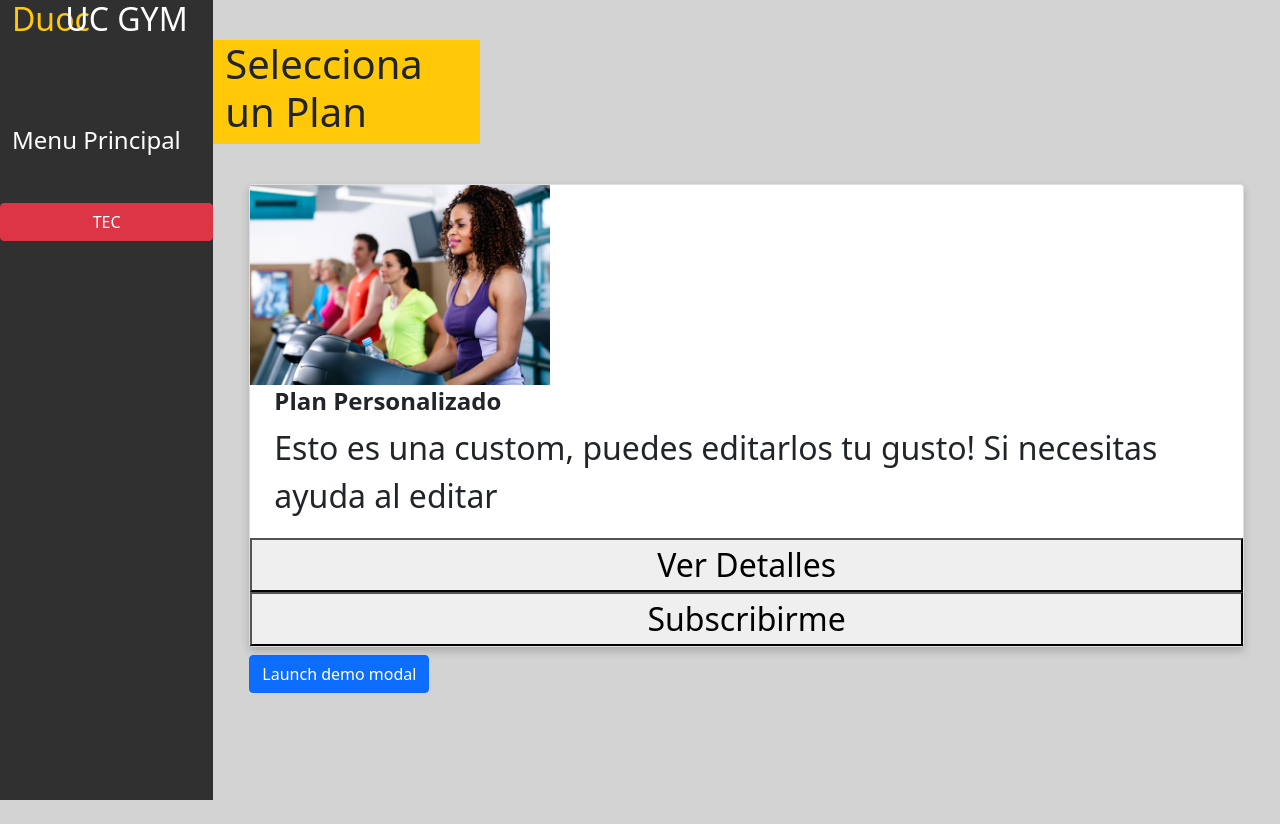
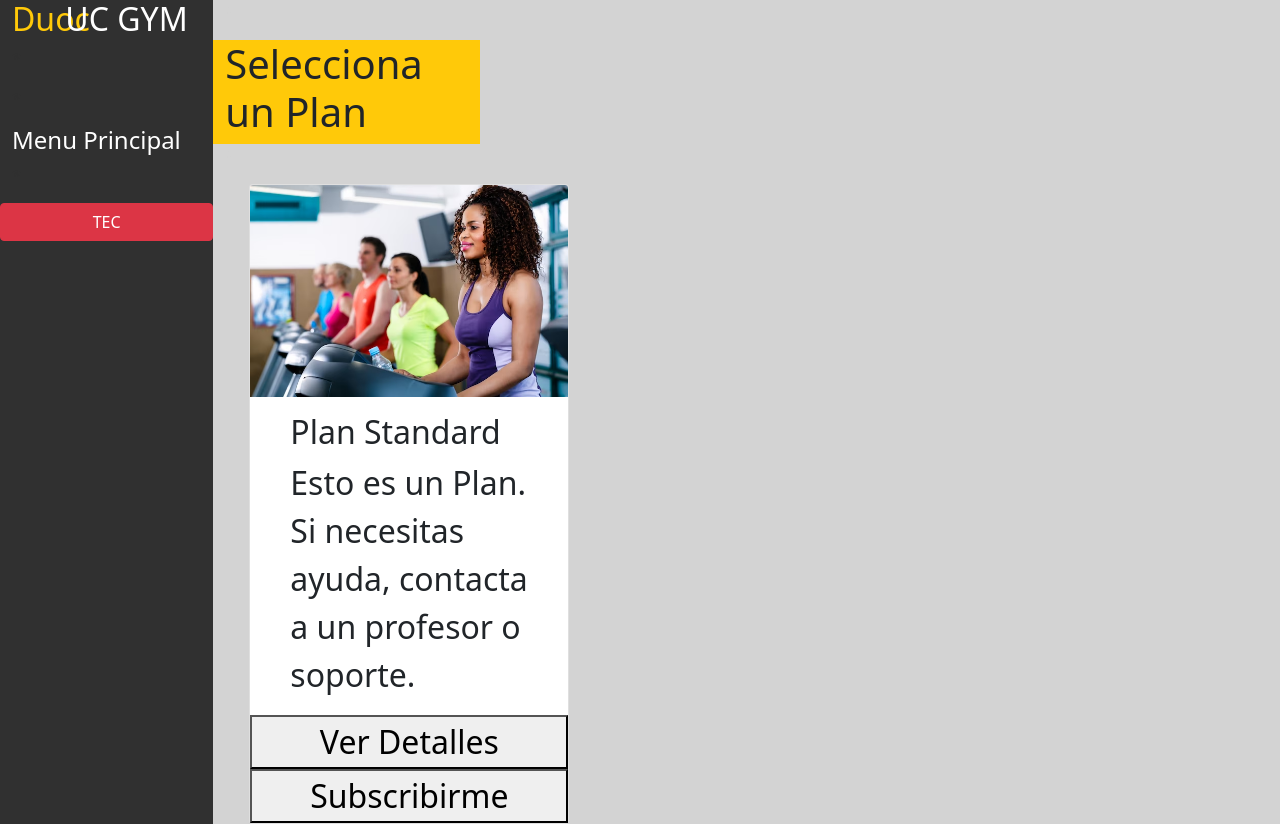
Before and after one commit to GonzaBah/DuocUCGYM, a Django app: page /planes_alumnos in a window 1280 px wide. Before the commit the page ends 800 px from the top, so only its background shows below. Run offline with Django 3.2, Linux system fonts and the light colour scheme.

Commit message:
correcion1

```diff
--- a/gym/static/duoc_gym/css/estilo.css
+++ b/gym/static/duoc_gym/css/estilo.css
@@ -69,18 +69,13 @@
     size: 0.4;
 }
 
-.card {
-    /* Add shadows to create the "card" effect */
-    box-shadow: 0 4px 8px 0 rgba(0,0,0,0.2);
-    transition: 0.3s;
-  }
+.center {
+    display: block;
+    margin-left: auto;
+    margin-right: auto;
+    width: 50%;
+}
 
-  /* On mouse-over, add a deeper shadow */
-  .card:hover {
-    box-shadow: 0 8px 16px 0 rgba(0,0,0,0.2);
-  }
-
-  /* Add some padding inside the card container */
-  .container {
-    padding: 2px 16px;
-  }
+.carta_fuente{
+    font-size: smaller;
+}
--- /dev/null
+++ b/gym/static/duoc_gym/js/planes.js
@@ -0,0 +1 @@
+// $(document).off('focusin.modal');
--- a/gym/templates/duoc_gym/planes_alumnos.html
+++ b/gym/templates/duoc_gym/planes_alumnos.html
@@ -53,23 +53,22 @@
                 <form action="" class="formulario" style="font-size:32px">
                     <div class="form-group">
 
-                        <div class="card">
-                            <img src="../../static/duoc_gym/resources/ejercicio_custom.avif" alt="Avatar"
-                                style="width:300px">
+                        <div class="card " style="width: 20rem;">
+                            <img src="../../static/duoc_gym/resources/ejercicio_custom.avif" alt="Avatar" class="card-img-top">
                             <div class="container">
-                                <h4><b>Plan Personalizado</b></h4>
-                                <p>Esto es una custom, puedes editarlos tu gusto! Si necesitas ayuda al editar</p>
+                                <div class="card-body">
+                                    <h2 class="card-title">Plan Standard</h2>
+                                    <p class="card-text">Esto es un Plan. Si necesitas ayuda, contacta a un profesor o soporte.</p>
+                                </div>
+
                             </div>
-                            <button href="{% url 'plan' %}">Ver Detalles</button>
+
+                            <!-- Button trigger modal -->
+                            <button type="button" data-bs-toggle="modal" data-bs-target="#exampleModal">Ver
+                                Detalles</button>
                             <button>Subscribirme</button>
                         </div>
 
-
-                        <!-- Button trigger modal -->
-                        <button type="button" class="btn btn-primary" data-bs-toggle="modal"
-                            data-bs-target="#exampleModal">
-                            Launch demo modal
-                        </button>
 
                         <!-- Modal -->
                         <div class="modal fade" id="exampleModal" tabindex="-1" aria-labelledby="exampleModalLabel"
@@ -92,9 +91,14 @@
                                 </div>
                             </div>
                         </div>
+
+
+
+
                     </div>
+                </form>
 
-                </form>
+
             </div>
         </div>
     </div>
```
